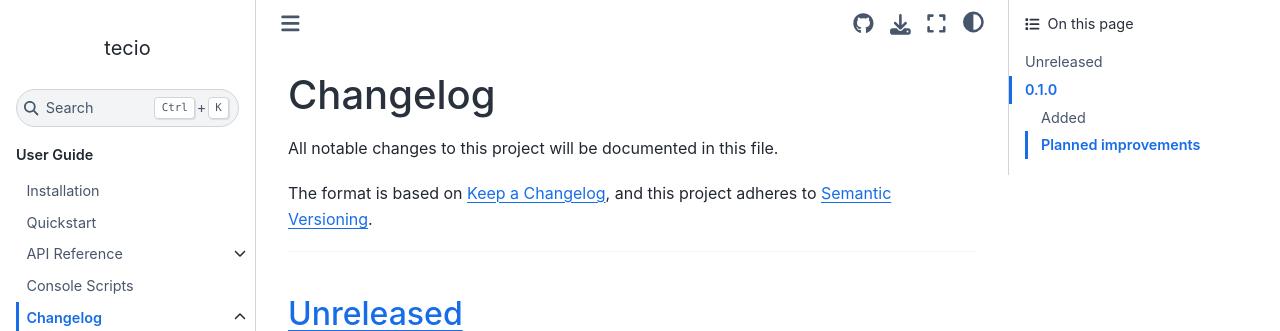
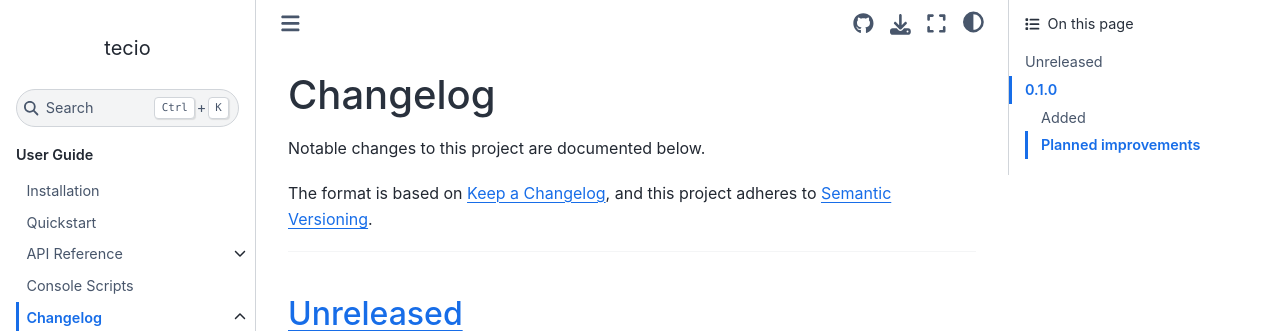
Before and after one commit to meersman/tecio, a Sphinx documentation site: the page built from docs/changelog.md, in a window 1280 px wide and 1397 px high. Shown: the top 331 px of the window. Built offline with Sphinx 7.4.7 and the Sphinx Book theme 1.1.4, drawn with Linux system fonts in a browser that asks for light colours.

```diff
--- a/docs/changelog.md
+++ b/docs/changelog.md
@@ -1,6 +1,6 @@
 # Changelog
 
-All notable changes to this project will be documented in this file.
+Notable changes to this project are documented below.
 
 The format is based on [Keep a Changelog](https://keepachangelog.com/en/1.1.0/),
 and this project adheres to [Semantic Versioning](https://semver.org/spec/v2.0.0.html).
--- a/docs/conf.py
+++ b/docs/conf.py
@@ -102,3 +102,10 @@ html_theme_options = {
     "pygments_light_style": "github-light",
     "pygments_dark_style": "paraiso-dark",
 }
+
+html_context = {
+    "metatags": (
+        '<meta name="google-site-verification" '
+        'content="_D_nIgTnARlCuz1yYyFmR8r2dT6xcivKJ_jF16URI_w" />'
+    )
+}
```
